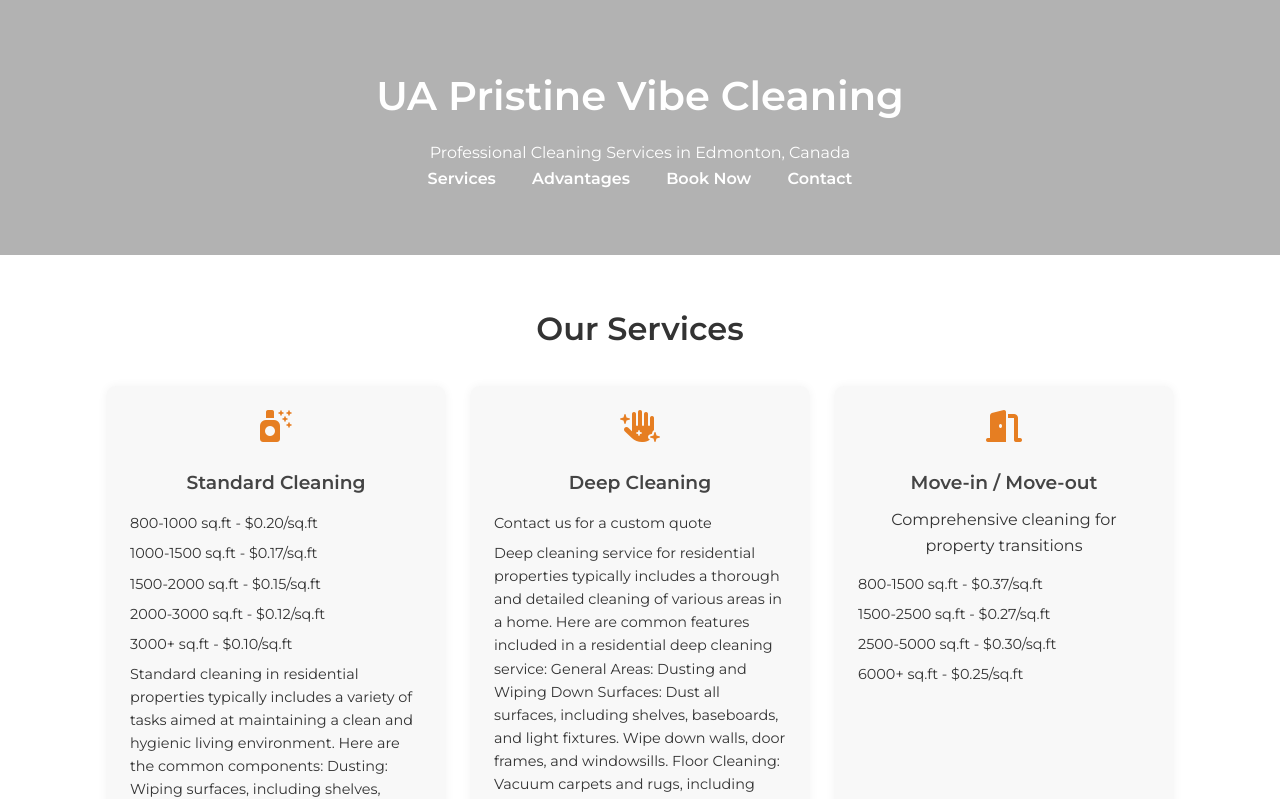
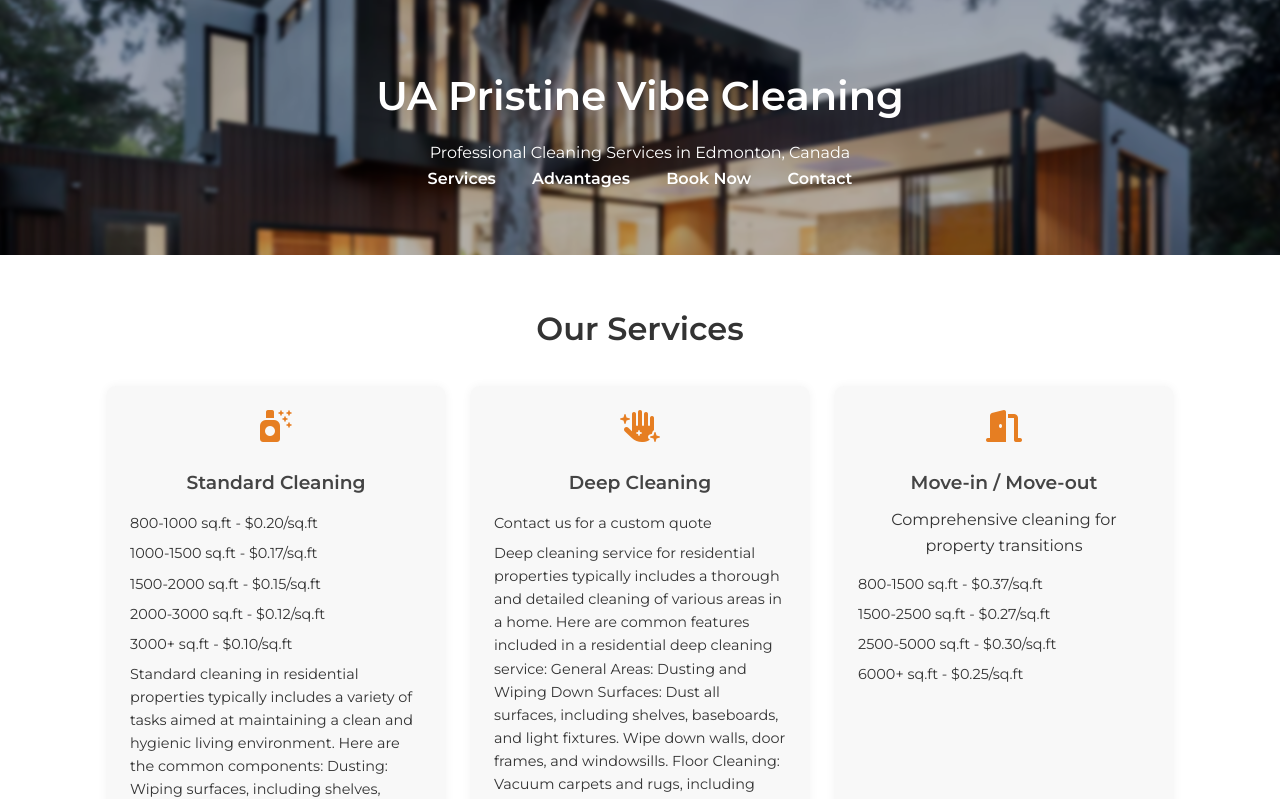
Before and after one commit to RusMilch/UA-pristine-vibe-cleaning, a website: page index.html in a window 1280 px wide. Shown: the top 799 px of the page. Drawn offline with nearby package versions, Linux system fonts and the light colour scheme.

Commit message:
Updated index.html

```diff
--- a/index.html
+++ b/index.html
@@ -24,7 +24,7 @@
       left: 0;
       right: 0;
       bottom: 0;
-      background: url('/images/header-bg.jpg.GIF') no-repeat center/cover;
+      background: url('/images/header-bg.jpg') no-repeat center/cover;
       filter: blur(2px);
       z-index: -1;
       transform: scale(1.1);
```
